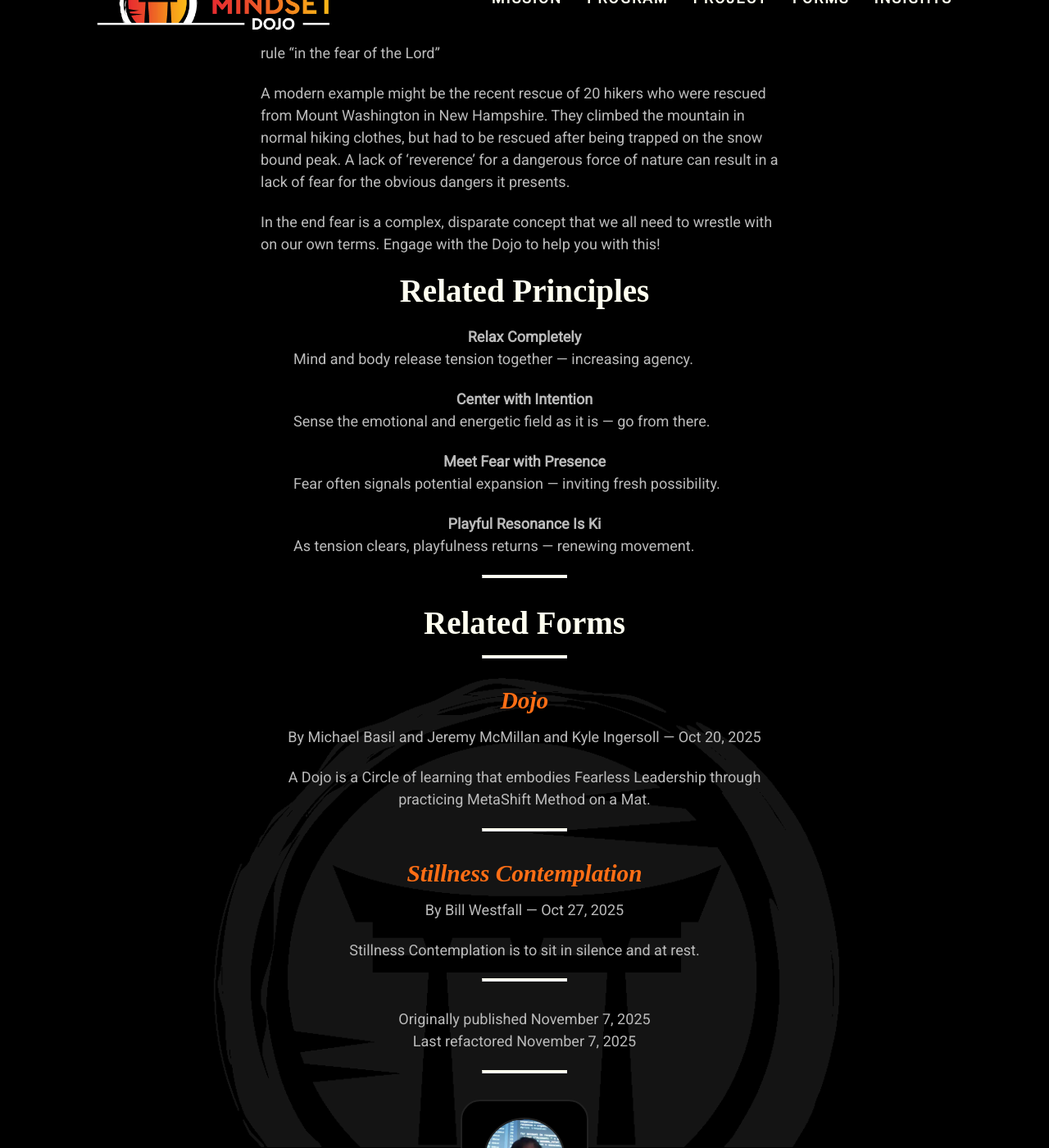
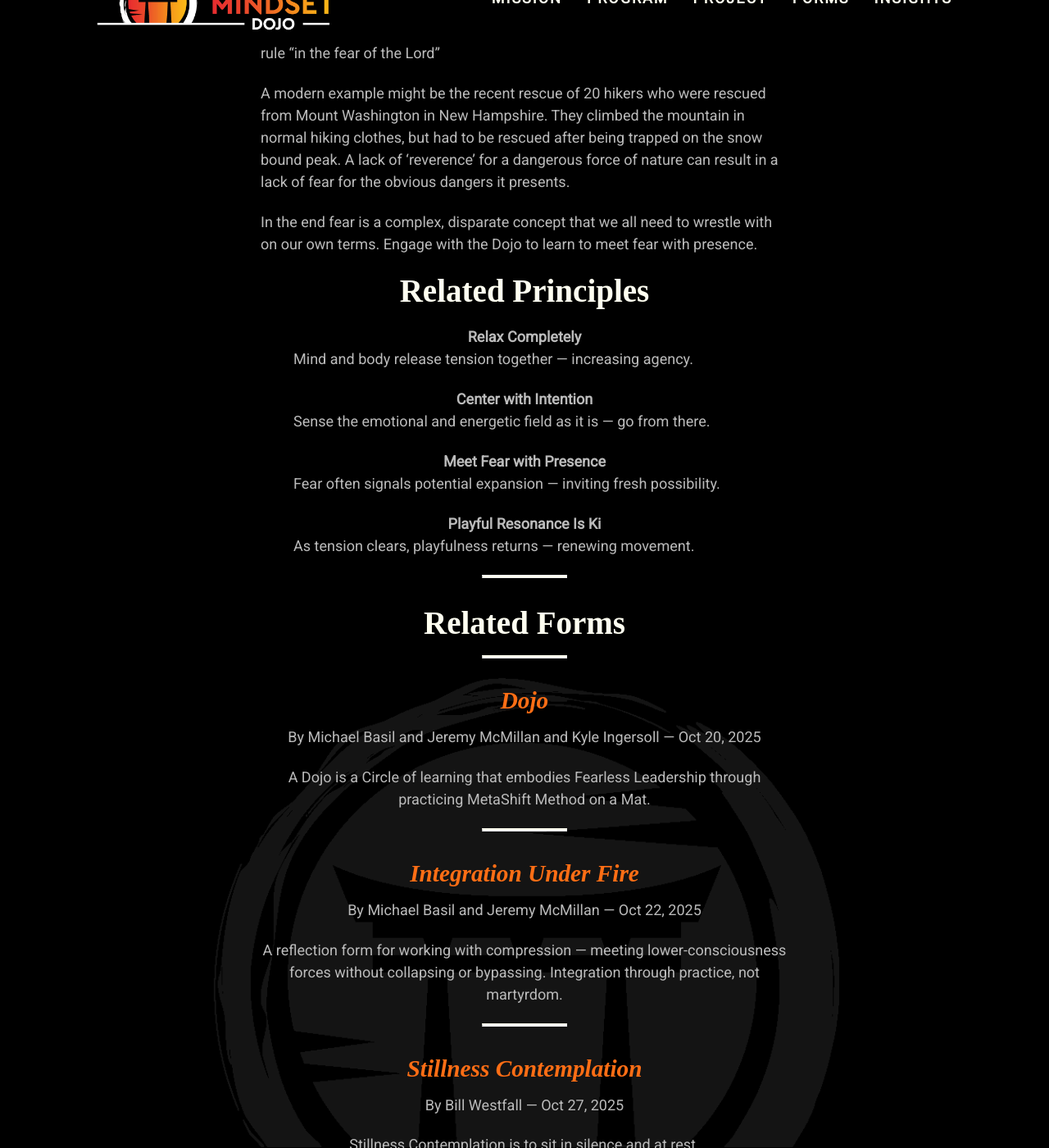
Before and after one commit to mindset-dojo/mindset-dojo.github.io, a Jekyll site: the page built from _insights/2025-11-05-terror-or-reverence.md, in a window 1280 px wide and 1400 px high, scrolled down 1343 px. Shown: the whole window at 82% size. Built offline with Jekyll 4.4.1, drawn with Linux system fonts in a browser that asks for light colours; some web fonts are replaced; some of the changed text lies outside the part shown.

Commit message:
add kyle's change requests

```diff
--- a/_insights/2025-11-07-terror-or-reverence.md
+++ b/_insights/2025-11-05-terror-or-reverence.md
@@ -2,13 +2,14 @@
 layout: insight
 title: "Fear, Terror or Reverence"
 title_mark: Fear
-published_date: 2025-11-07
-refactored_date: 2025-11-07
+published_date: 2025-11-05
+refactored_date: 2025-11-05
 authors:
   - bill-westfall
 forms:
   - stillness-contemplation
   - dojo
+  - integration-under-fire
 principles:
   - relax
   - center
@@ -41,4 +42,4 @@ Yir'ah shapes ethical conduct, justice, and leadership, as leaders are called to
 
 A modern example might be the recent rescue of 20 hikers who were rescued from Mount Washington in New Hampshire. They climbed the mountain in normal hiking clothes, but had to be rescued after being trapped on the snow bound peak. A lack of 'reverence' for a dangerous force of nature can result in a lack of fear for the obvious dangers it presents.
 
-In the end fear is a complex, disparate concept that we all need to wrestle with on our own terms. Engage with the Dojo to help you with this!
+In the end fear is a complex, disparate concept that we all need to wrestle with on our own terms. Engage with the Dojo to learn to meet fear with presence.
```
